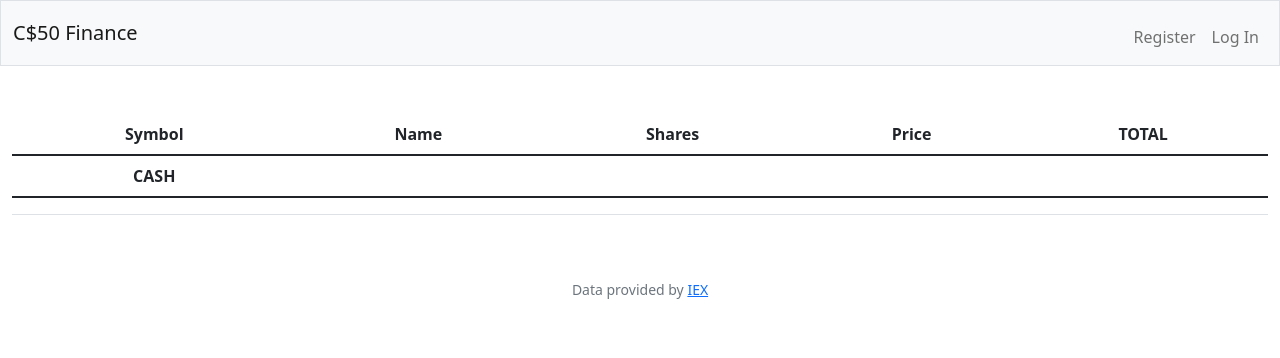
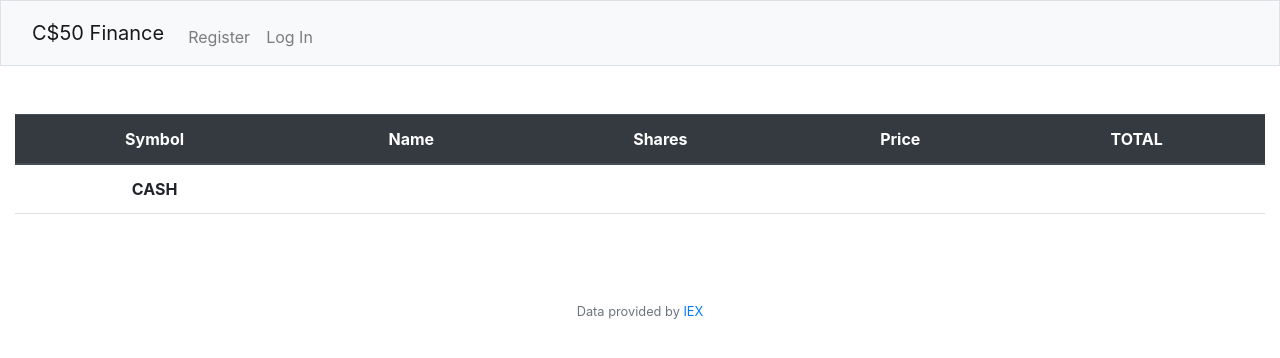
Before and after one commit to MAX-P0W3R/CS50, a Flask app: page / in a window 1280 px wide. Shown: the top 358 px of the page. Run offline with Flask 3, Linux system fonts and the light colour scheme; data that the repository does not hold is empty; some libraries are stand-ins or nearby versions.

Commit message:
Update layout.html

```diff
--- a/week9/finance/templates/layout.html
+++ b/week9/finance/templates/layout.html
@@ -3,18 +3,26 @@
 <html lang="en">
 
     <head>
+        <meta charset="utf-8">
+        <meta name="viewport" content="width=device-width, initial-scale=1, shrink-to-fit=no">
 
+        <link href="https://maxcdn.bootstrapcdn.com/bootstrap/4.1.3/css/bootstrap.min.css" rel="stylesheet">
+
+        <!-- https://favicon.io/emoji-favicons/money-mouth-face/ -->
+        <link href="/static/favicon.ico" rel="icon">
+        <link href="/static/styles.css" rel="stylesheet">
+
+        <script src="https://code.jquery.com/jquery-3.3.1.min.js"></script>
+        <script src="https://cdnjs.cloudflare.com/ajax/libs/popper.js/1.14.3/umd/popper.min.js"></script>
+        <script src="https://maxcdn.bootstrapcdn.com/bootstrap/4.1.3/js/bootstrap.min.js"></script>
+
+        <link href="https://stackpath.bootstrapcdn.com/bootstrap/4.5.0/css/bootstrap.min.css" rel="stylesheet">
         <meta charset="utf-8">
-        <meta name="viewport" content="initial-scale=1, width=device-width">
-
-        <!-- http://getbootstrap.com/docs/5.1/ -->
-        <link crossorigin="anonymous" href="https://cdn.jsdelivr.net/npm/bootstrap@5.1.3/dist/css/bootstrap.min.css" integrity="sha384-1BmE4kWBq78iYhFldvKuhfTAU6auU8tT94WrHftjDbrCEXSU1oBoqyl2QvZ6jIW3" rel="stylesheet">
-        <script crossorigin="anonymous" src="https://cdn.jsdelivr.net/npm/bootstrap@5.1.3/dist/js/bootstrap.bundle.min.js" integrity="sha384-ka7Sk0Gln4gmtz2MlQnikT1wXgYsOg+OMhuP+IlRH9sENBO0LRn5q+8nbTov4+1p"></script>
-
-        <!-- https://favicon.io/emoji-favicons/money-bag/ -->
-        <link href="/static/favicon.ico" rel="icon">
-
-        <link href="/static/styles.css" rel="stylesheet">
+        <meta name="viewport" content="width=device-width, initial-scale=1">
+        <link rel="stylesheet" href="https://maxcdn.bootstrapcdn.com/bootstrap/4.5.2/css/bootstrap.min.css">
+        <script src="https://ajax.googleapis.com/ajax/libs/jquery/3.5.1/jquery.min.js"></script>
+        <script src="https://cdnjs.cloudflare.com/ajax/libs/popper.js/1.16.0/umd/popper.min.js"></script>
+        <script src="https://maxcdn.bootstrapcdn.com/bootstrap/4.5.2/js/bootstrap.min.js"></script>
 
         <title>C$50 Finance: {% block title %}{% endblock %}</title>
 
```
